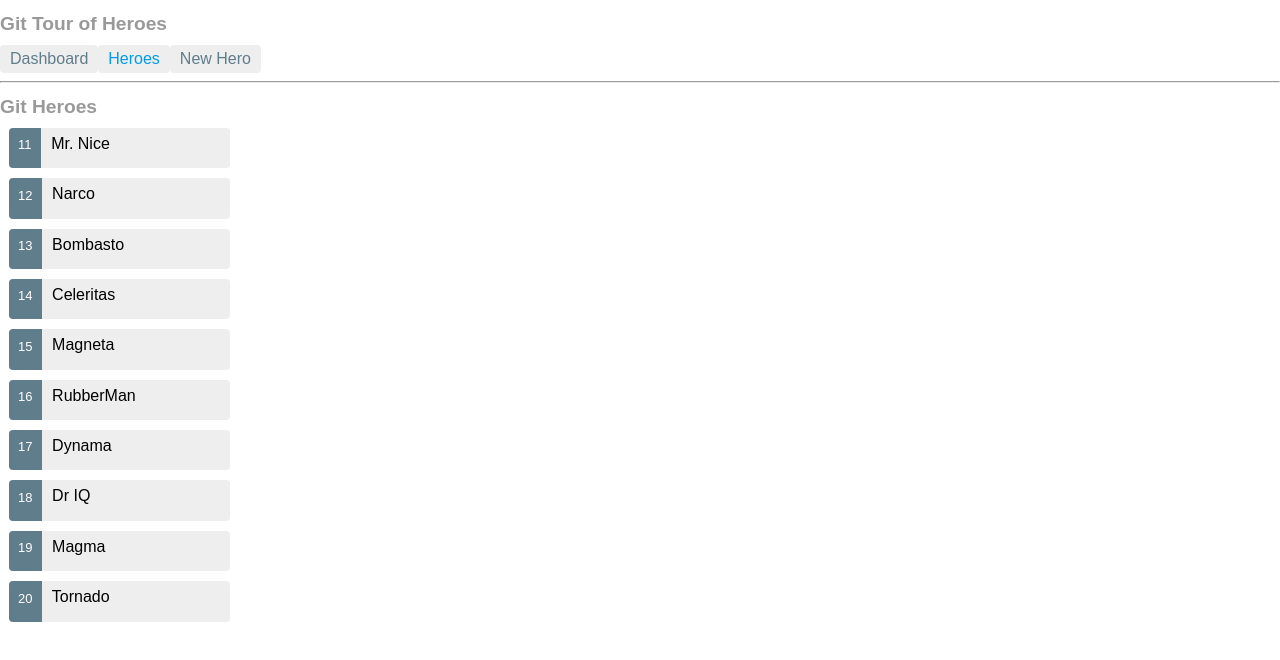
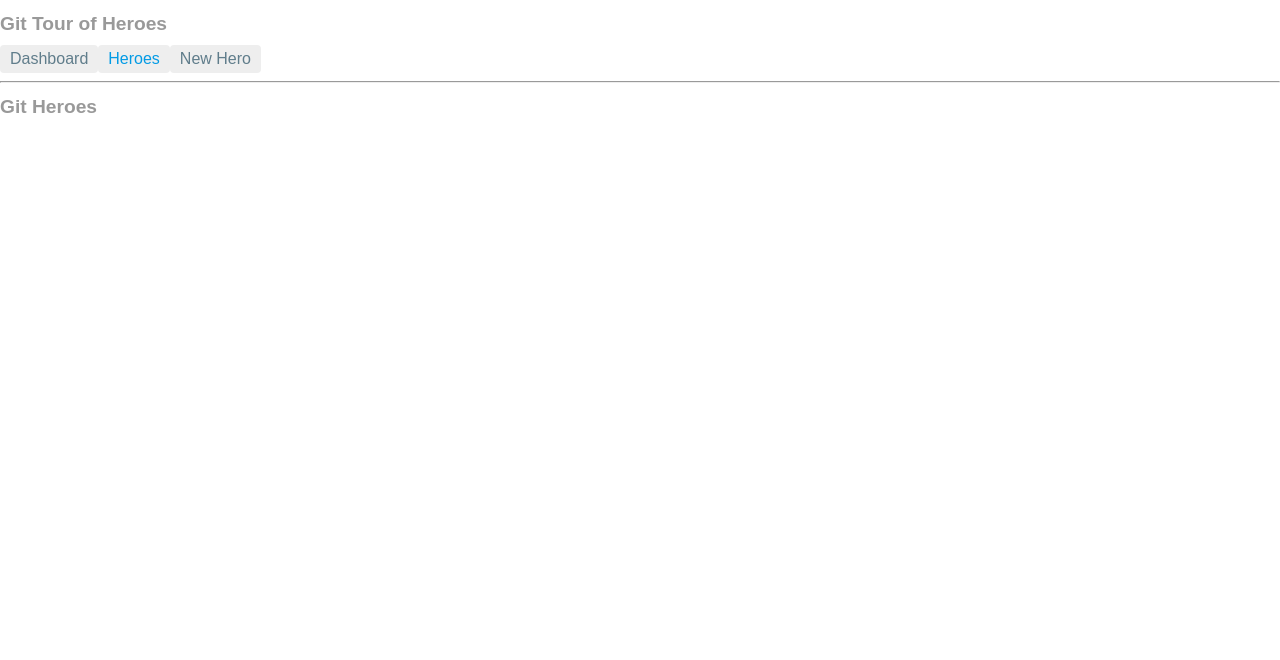
Before and after one commit to jtomchak/better-heroes, a React (Create React App) app: page /heroes in a window 1280 px wide. Shown: the top 660 px of the page. Built offline with nearby package versions, Linux system fonts and the light colour scheme.

Commit message:
Add Hero Action
wire up hero action with page load back to heros

```diff
--- a/src/actions/actions.js
+++ b/src/actions/actions.js
@@ -5,3 +5,10 @@ export const saveHero = (id, name) => ({
   id,
   name
 });
+
+export const addHero = hero => ({
+  type: types.ADD_HERO,
+  hero: {
+    ...hero
+  }
+});
--- a/src/components/Heroes/AddHero.js
+++ b/src/components/Heroes/AddHero.js
@@ -1,5 +1,8 @@
 import React, { Component } from "react";
-// import { ADD_HERO } from "../../ActionTypes";
+import { bindActionCreators } from "redux";
+import { connect } from "react-redux";
+import { addHero } from "../../actions/actions";
+
 import * as types from "../../ActionTypes";
 
 class AddHero extends Component {
@@ -39,6 +42,11 @@ class AddHero extends Component {
     this.refs.userInput.value = "";
   };
 
+  handleAddHero = event => {
+    this.props.addHero(this.state.hero);
+    this.props.history.push("/heroes");
+  };
+
   render() {
     const hero = this.state.hero;
     return (
@@ -51,7 +59,13 @@ class AddHero extends Component {
         {hero.name && (
           <div>
             <label>Name: {hero.name}</label>
-            <button onClick={() => console.log("ADD ME")}>Add hero</button>
+            <br />
+            <label>Bio: {hero.bio}</label>
+            <br />
+            <label>Email: {hero.email}</label>
+            <br />
+            <br />
+            <button onClick={this.handleAddHero}>Add hero</button>
           </div>
         )}
         {this.state.error && (
@@ -66,4 +80,8 @@ class AddHero extends Component {
   }
 }
 
-export default AddHero;
+const mapDispatchToProps = dispatch => ({
+  addHero: bindActionCreators(addHero, dispatch)
+});
+
+export default connect(null, mapDispatchToProps)(AddHero);
--- a/src/reducers/heroes.js
+++ b/src/reducers/heroes.js
@@ -1,19 +1,6 @@
 import * as types from "../ActionTypes";
 
-const initialState = [
-  { id: 11, name: "Mr. Nice" },
-  { id: 12, name: "Narco" },
-  { id: 13, name: "Bombasto" },
-  { id: 14, name: "Celeritas" },
-  { id: 15, name: "Magneta" },
-  { id: 16, name: "RubberMan" },
-  { id: 17, name: "Dynama" },
-  { id: 18, name: "Dr IQ" },
-  { id: 19, name: "Magma" },
-  { id: 20, name: "Tornado" }
-];
-
-export default function heroes(state = initialState, action) {
+export default function heroes(state = [], action) {
   switch (action.type) {
     case types.SAVE_HERO:
       const heroIndex = state.map(x => x.id).indexOf(action.id);
@@ -23,6 +10,8 @@ export default function heroes(state = initialState, action) {
         { ...state[heroIndex], name: action.name },
         ...state.slice(heroIndex + 1, state.length)
       ];
+    case types.ADD_HERO:
+      return [...state, { ...action.hero }];
     default:
       return state;
   }
```
